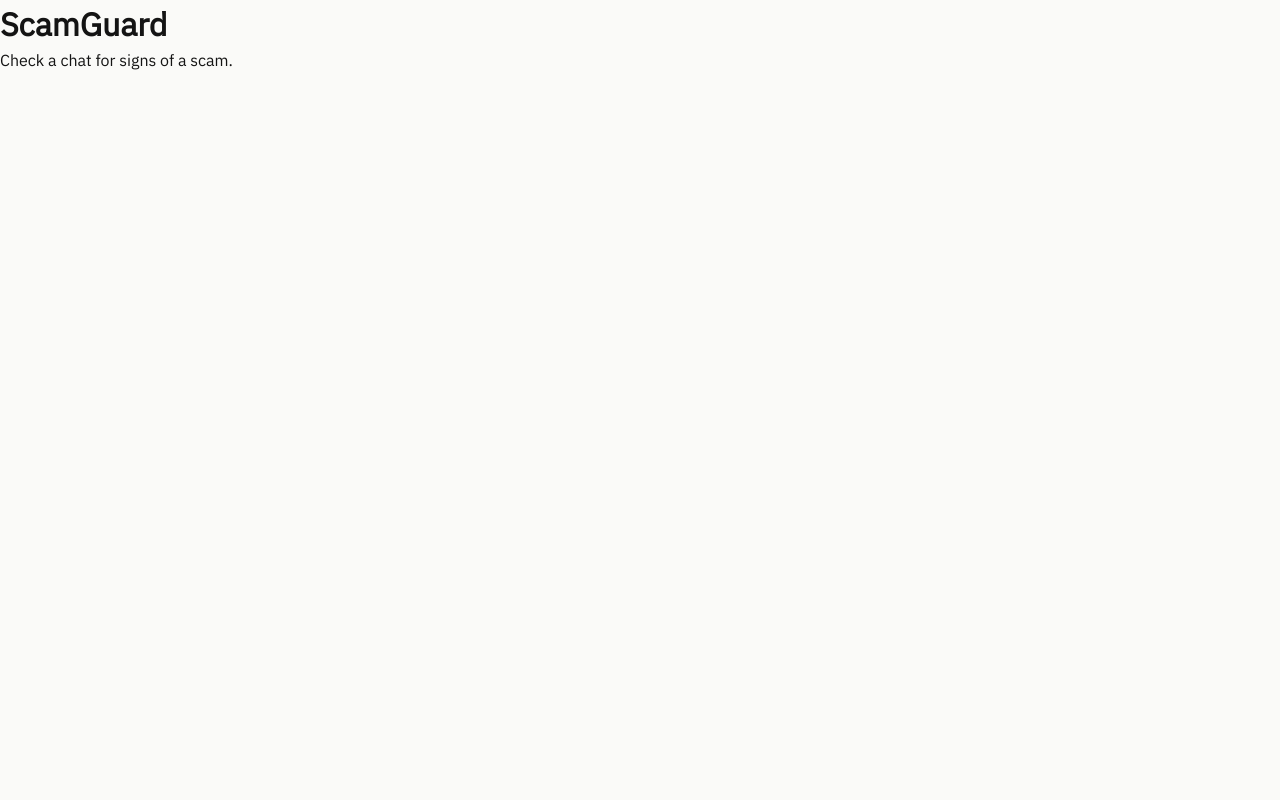
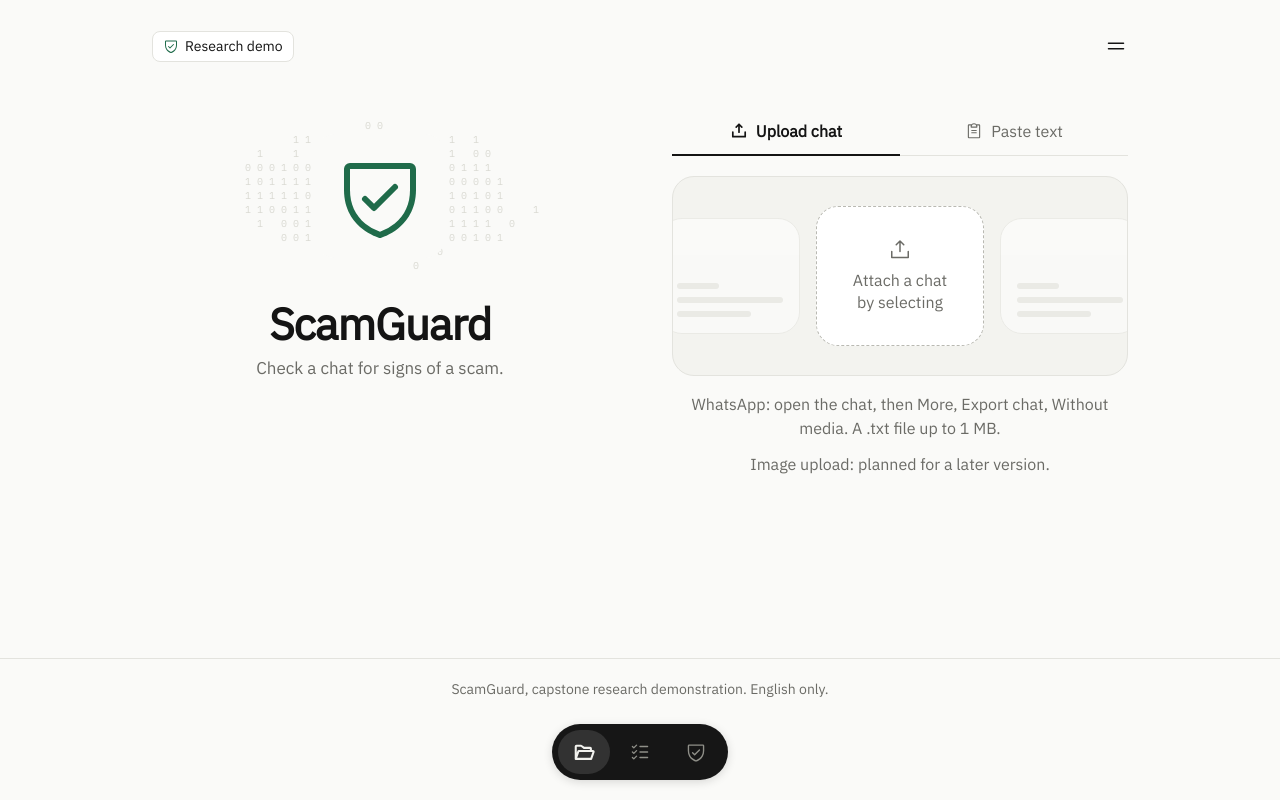
Before and after one commit to BirasaDivine/Scam_Detection, a React (Vite) app in the folder frontend/: page / in a window 1280 px wide. Built offline with nearby package versions, Linux system fonts and the light colour scheme; no server answers.

Commit message:
Connect the steps in App

```diff
--- /dev/null
+++ b/frontend/src/App.module.css
@@ -0,0 +1,40 @@
+.page {
+  display: flex;
+  flex-direction: column;
+  min-height: 100vh;
+}
+
+.main {
+  display: grid;
+  flex: 1;
+  align-content: start;
+  gap: 28px;
+  width: 100%;
+  max-width: 480px;
+  margin: 0 auto;
+  padding: 16px 16px 40px;
+}
+
+.intro {
+  display: grid;
+}
+
+.flow {
+  min-width: 0;
+}
+
+@media (min-width: 900px) {
+  .main {
+    grid-template-columns: minmax(0, 1fr) minmax(0, 1fr);
+    column-gap: 64px;
+    row-gap: 40px;
+    max-width: 1040px;
+    padding: 24px 32px 80px;
+  }
+
+  .intro {
+    position: sticky;
+    top: 40px;
+    align-self: start;
+  }
+}
--- a/frontend/src/App.tsx
+++ b/frontend/src/App.tsx
@@ -1,9 +1,131 @@
-// Stage 1 placeholder. The step flow is built in stage 3.
+import { useEffect, useRef, useState } from "react";
+import { ApiError, analyze, getHealth, type Source } from "./api";
+import { formatCount, guessSource, plural } from "./chat";
+import { Footer, Hero, MockBanner, StepBar, TopBar, type Step } from "./components/Layout";
+import { AddChatStep, type InputTab, type LoadedFile } from "./steps/AddChatStep";
+import { DetailsStep, type ChatSummary } from "./steps/DetailsStep";
+import { ResultStep, type Outcome } from "./steps/ResultStep";
+import styles from "./App.module.css";
+
 export default function App() {
+  const [step, setStep] = useState<Step>(1);
+  const [tab, setTab] = useState<InputTab>("upload");
+  const [file, setFile] = useState<LoadedFile | null>(null);
+  const [text, setText] = useState("");
+  const [source, setSource] = useState<Source>("plain");
+  const [outcome, setOutcome] = useState<Outcome>({ state: "loading" });
+  const [mock, setMock] = useState(false);
+  const request = useRef<AbortController | null>(null);
+  const guessedFrom = useRef<string | null>(null);
+  const main = useRef<HTMLElement>(null);
+  const firstRender = useRef(true);
+
+  useEffect(() => {
+    const controller = new AbortController();
+    getHealth(controller.signal)
+      .then((h) => setMock(h.mock))
+      .catch(() => {}); // the analyse step reports connection problems
+    return () => controller.abort();
+  }, []);
+
+  // Move focus to the new step's heading so keyboard and screen reader users follow along.
+  useEffect(() => {
+    if (firstRender.current) {
+      firstRender.current = false;
+      return;
+    }
+    main.current?.querySelector<HTMLElement>("[data-step-heading]")?.focus();
+  }, [step, outcome.state]);
+
+  const chatText = tab === "upload" ? (file?.text ?? "") : text;
+  const summary: ChatSummary =
+    tab === "upload" && file
+      ? { kind: "file", label: `${file.file.name}, ${plural(file.messages, "message", "messages")}` }
+      : { kind: "text", label: `Pasted text, ${formatCount(text.length)} characters` };
+
+  function goToDetails() {
+    // Suggest a source from the text, but keep the user's choice if the chat has not changed.
+    if (guessedFrom.current !== chatText) {
+      setSource(guessSource(chatText));
+      guessedFrom.current = chatText;
+    }
+    setStep(2);
+  }
+
+  async function runAnalysis() {
+    request.current?.abort();
+    const controller = new AbortController();
+    request.current = controller;
+    setStep(3);
+    setOutcome({ state: "loading" });
+    try {
+      const input = tab === "upload" && file ? { file: file.file, source } : { text, source };
+      const result = await analyze(input, controller.signal);
+      if (!controller.signal.aborted) setOutcome({ state: "done", result });
+    } catch (err) {
+      if (controller.signal.aborted) return; // cancelled by the user
+      const status = err instanceof ApiError ? err.status : 0;
+      const detail = err instanceof ApiError ? err.detail : "";
+      setOutcome({ state: "error", status, detail });
+    }
+  }
+
+  function cancel() {
+    request.current?.abort();
+    setStep(2);
+  }
+
+  function restart() {
+    request.current?.abort();
+    setFile(null);
+    setText("");
+    setTab("upload");
+    guessedFrom.current = null;
+    setStep(1);
+  }
+
   return (
-    <main>
-      <h1>ScamGuard</h1>
-      <p>Check a chat for signs of a scam.</p>
-    </main>
+    <div className={styles.page}>
+      {mock && <MockBanner />}
+      <main ref={main} className={styles.main}>
+        <TopBar />
+        <div className={styles.intro}>
+          <Hero illustrated={step === 1} />
+        </div>
+        <div className={styles.flow}>
+          {step === 1 && (
+            <AddChatStep
+              tab={tab}
+              onTab={setTab}
+              file={file}
+              onFile={setFile}
+              text={text}
+              onText={setText}
+              onNext={goToDetails}
+            />
+          )}
+          {step === 2 && (
+            <DetailsStep
+              source={source}
+              onSource={setSource}
+              summary={summary}
+              onBack={() => setStep(1)}
+              onAnalyse={runAnalysis}
+            />
+          )}
+          {step === 3 && (
+            <ResultStep
+              outcome={outcome}
+              onCancel={cancel}
+              onBack={() => setStep(2)}
+              onRetry={runAnalysis}
+              onRestart={restart}
+            />
+          )}
+        </div>
+      </main>
+      <StepBar current={step} onGo={setStep} locked={step === 3 && outcome.state === "loading"} />
+      <Footer />
+    </div>
   );
 }
```
